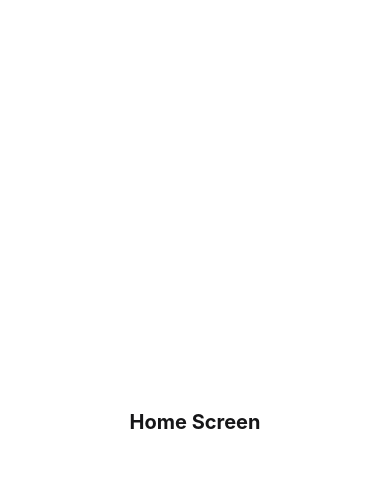
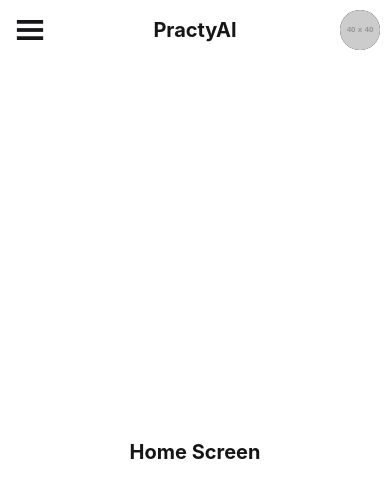
Before and after one commit to MW3r3/PractyAI-MobileApp, a React Native app: screen /Home in a window 390 px wide. Shown: the top 498 px of the page. Built offline with nearby package versions, Linux system fonts and the light colour scheme.

Commit message:
added topbar

```diff
--- /dev/null
+++ b/components/topbar.tsx
@@ -0,0 +1,54 @@
+import React from "react";
+import { StyleSheet, Text, View, Appearance, Image} from "react-native";
+import { lightTheme, darkTheme } from "../themes";
+import { ThemeProvider } from "styled-components";
+import Icon from "react-native-vector-icons/Ionicons";
+import { placeholderUrl } from "./utils/placeholder";
+
+
+interface TopbarProps {
+  title: string;
+  theme: "light" | "dark";
+}
+
+const Topbar: React.FC<TopbarProps> = ({ title, theme: themeProp }) => {
+  const colorScheme = Appearance.getColorScheme();
+  const theme = themeProp === "dark" ? darkTheme : lightTheme;
+
+  const styles = StyleSheet.create({
+    container: {
+      flexDirection: "row",
+      backgroundColor: theme.background,
+      height: 60,
+      justifyContent: "space-between",
+      alignItems: "center",
+      paddingHorizontal: 10,
+    },
+    title: {
+      color: theme.text,
+      fontSize: 20,
+      fontWeight: "bold",
+    },
+    spacer: {
+      width: 30,
+    },
+    pfp: {
+        width: 40,
+        height: 40,
+        borderRadius: 20,
+        backgroundColor: theme.text,
+        },
+  });
+
+  return (
+    <ThemeProvider theme={theme}>
+      <View style={styles.container}>
+        <Icon name="menu" size={40} color={theme.text} />
+        <Text style={styles.title}>{title}</Text>
+        <Image style={styles.pfp} source={{ uri:placeholderUrl(40) }} />
+      </View>
+    </ThemeProvider>
+  );
+};
+
+export default Topbar;
--- /dev/null
+++ b/components/utils/placeholder.tsx
@@ -0,0 +1,4 @@
+
+export function placeholderUrl(diameter: number): string {
+  return `https://via.placeholder.com/${diameter}`;
+}
--- a/package.json
+++ b/package.json
@@ -22,6 +22,7 @@
     "react-native-gesture-handler": "^2.13.4",
     "react-native-safe-area-context": "^4.7.4",
     "react-native-screens": "^3.27.0",
+    "react-native-vector-icons": "^10.0.1",
     "styled-components": "^6.1.0"
   },
   "devDependencies": {
--- a/screens/home.tsx
+++ b/screens/home.tsx
@@ -2,6 +2,7 @@ import React from "react";
 import { SafeAreaView, View, Text, StyleSheet, Appearance } from "react-native";
 import { ThemeProvider } from "styled-components";
 import { lightTheme, darkTheme } from "../themes";
+import Topbar from "../components/topbar";
 
 export default function HomeScreen() {
   const colorScheme = Appearance.getColorScheme();
@@ -10,8 +11,6 @@ export default function HomeScreen() {
   const styles = StyleSheet.create({
     container: {
       flex: 1,
-      justifyContent: "center",
-      alignItems: "center",
       backgroundColor: theme.background,
     },
     title: {
@@ -19,12 +18,18 @@ export default function HomeScreen() {
       fontWeight: "bold",
       color: theme.text,
     },
+    content: {
+        flex: 1,
+        justifyContent: "center",
+        alignItems: "center",
+        },
   });
 
   return (
     <ThemeProvider theme={theme}>
       <SafeAreaView style={styles.container}>
-        <View>
+        <Topbar title="PractyAI" theme={colorScheme} />
+        <View style={styles.content}>
           <Text style={styles.title}>Home Screen</Text>
         </View>
       </SafeAreaView>
--- a/themes.ts
+++ b/themes.ts
@@ -10,6 +10,7 @@ export const lightTheme = {
   sucess: '#00ff00',
   warn: '#ffff00',
   text: '#161618',
+  item: '#161618',
 };
 
 export const darkTheme = {
@@ -24,4 +25,5 @@ export const darkTheme = {
   sucess: '#00ff00',
   warn: '#ffff00',
   text: '#ffffff',
+  item: '#ffffff',
 };
```
Also changed, not shown: components/mistakes.tsx (added), components/personaselection.tsx (added), components/usage.tsx (added), 1 other file (tests, documents, lock files or other folders).
